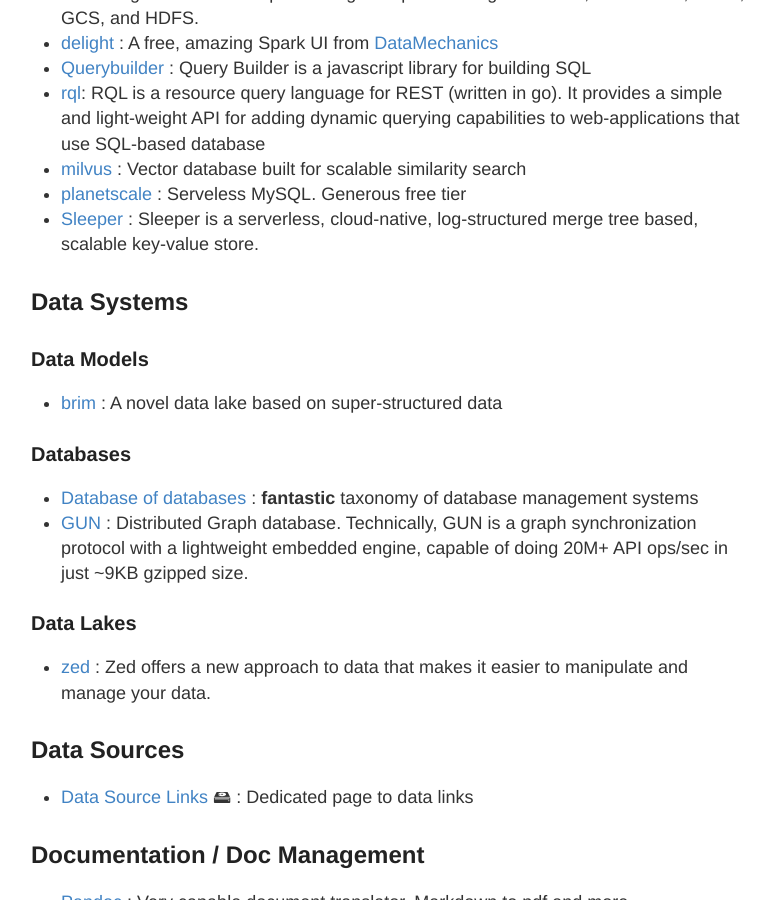
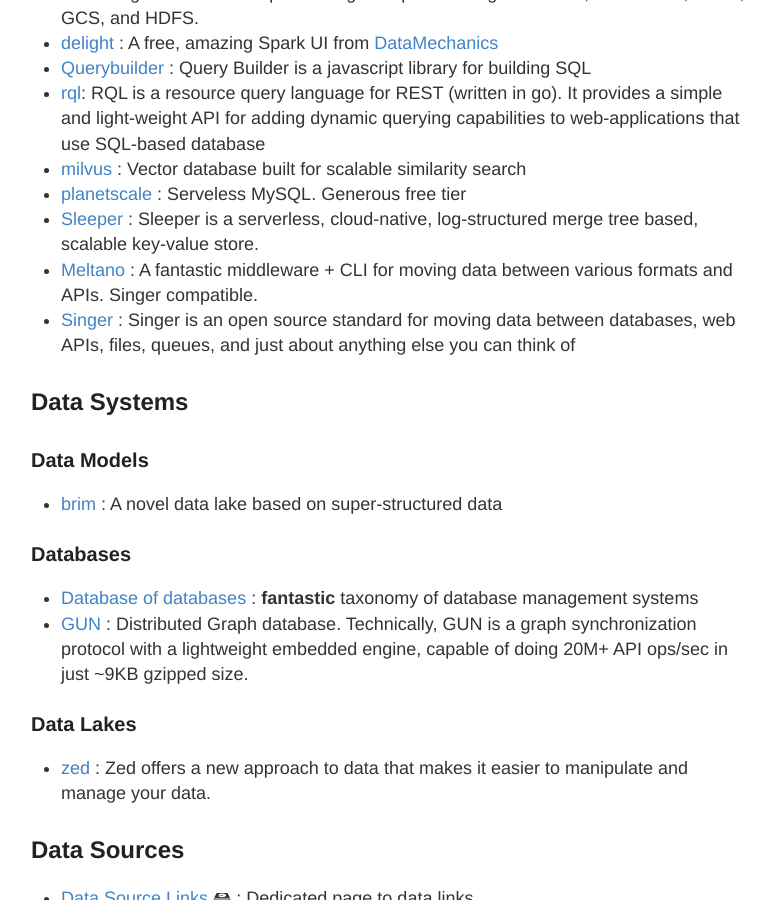
Before and after one commit to stevehenderson/stevehenderson.github.io, a Jekyll site: the page built from links.md, in a window 1280 px wide and 900 px high, scrolled down 7768 px. Shown: the whole window, without its empty margins (249-1023 px from the left). Built offline with Jekyll 4.4.1, drawn with Linux system fonts in a browser that asks for light colours.

Commit message:
Update links.md
Single Data

```diff
--- a/links.md
+++ b/links.md
@@ -239,6 +239,8 @@
    * [milvus](https://milvus.io/) : Vector database built for scalable similarity search
    * [planetscale](https://planetscale.com/) : Serveless MySQL.  Generous free tier
    * [Sleeper](https://github.com/gchq/sleeper) : Sleeper is a serverless, cloud-native, log-structured merge tree based, scalable key-value store.
+   * [Meltano](https://github.com/meltano/meltano) : A fantastic middleware + CLI for moving data between various formats and APIs.  Singer compatible.
+   * [Singer](https://github.com/singer-io/getting-started) : Singer is an open source standard for moving data between databases, web APIs, files, queues, and just about anything else you can think of
 
 ## Data Systems
 
```
